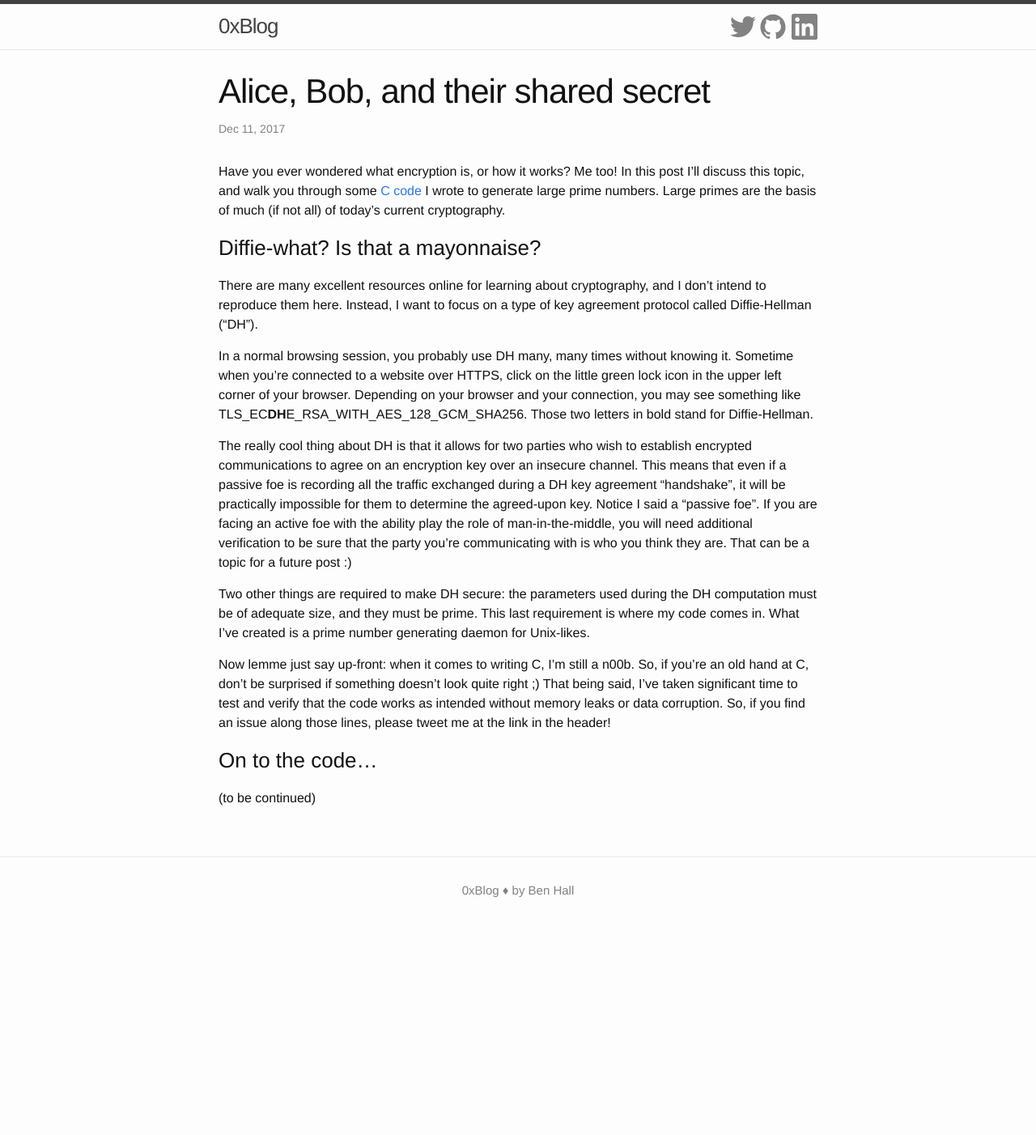
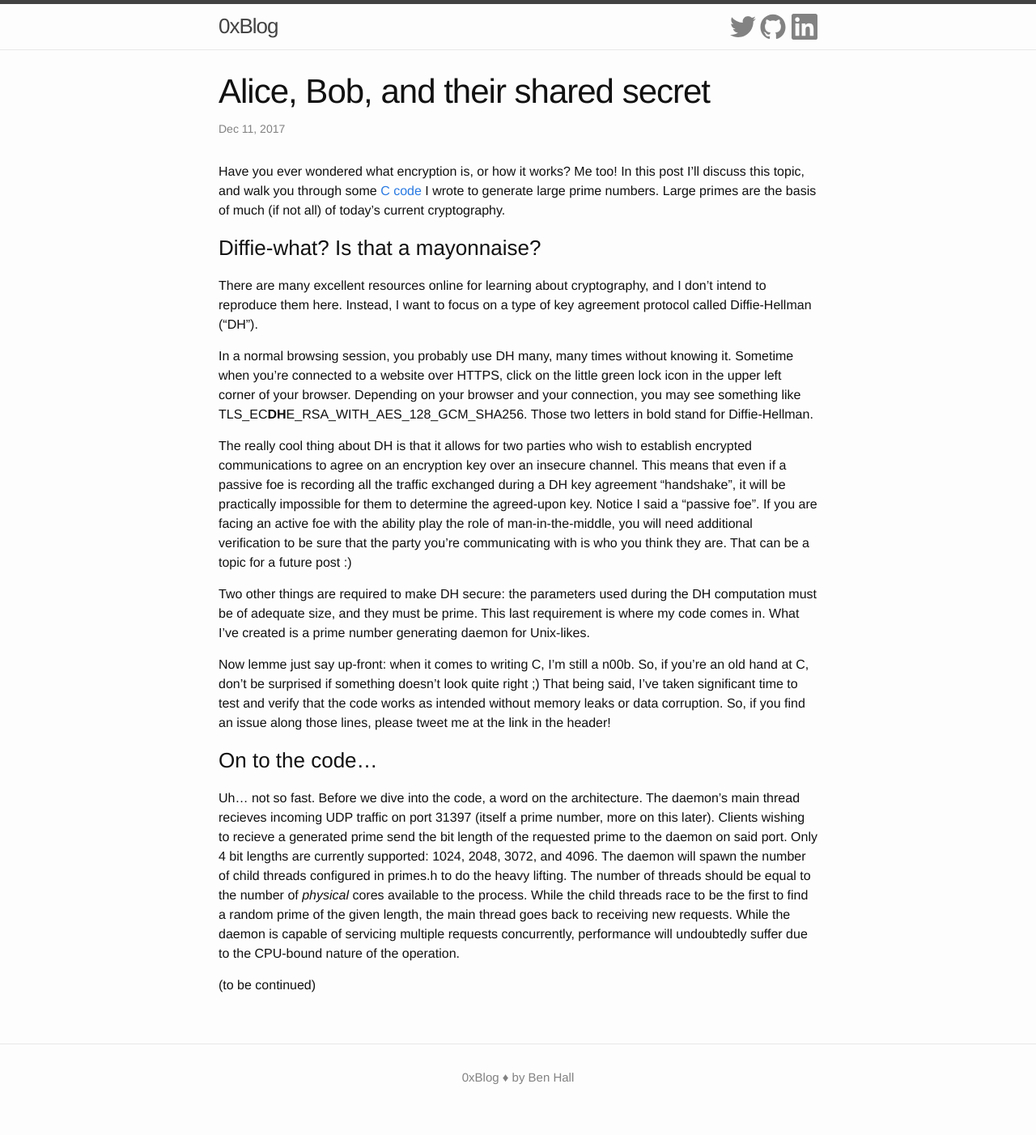
Before and after one commit to greenteadigital/greenteadigital.github.io, a Jekyll site: the page built from _posts/2017-12-11-encryption-diffie-hellman-prime-numbers.markdown, in a window 1280 px wide. Shown: the whole page at 81% size. Built offline with Jekyll 4.4.1, drawn with Linux system fonts in a browser that asks for light colours; before the commit the page ends 1171 px from its top, so only the background shows below that.

Commit message:
Add p. on architecture

```diff
--- a/_posts/2017-12-11-encryption-diffie-hellman-prime-numbers.markdown
+++ b/_posts/2017-12-11-encryption-diffie-hellman-prime-numbers.markdown
@@ -18,4 +18,6 @@ Two other things are required to make DH secure: the parameters used during the
 Now lemme just say up-front: when it comes to writing C, I'm still a n00b. So, if you're an old hand at C, don't be surprised if something doesn't look quite right ;) That being said, I've taken significant time to test and verify that the code works as intended without memory leaks or data corruption. So, if you find an issue along those lines, please tweet me at the link in the header!
 
 ### On to the code...
+Uh... not so fast. Before we dive into the code, a word on the architecture. The daemon's main thread recieves incoming UDP traffic on port 31397 (itself a prime number, more on this later). Clients wishing to recieve a generated prime send the bit length of the requested prime to the daemon on said port. Only 4 bit lengths are currently supported: 1024, 2048, 3072, and 4096. The daemon will spawn the number of child threads configured in primes.h to do the heavy lifting. The number of threads should be equal to the number of _physical_ cores available to the process. While the child threads race to be the first to find a random prime of the given length, the main thread goes back to receiving new requests. While the daemon is capable of servicing multiple requests concurrently, performance will undoubtedly suffer due to the CPU-bound nature of the operation.
+
 (to be continued)
```
